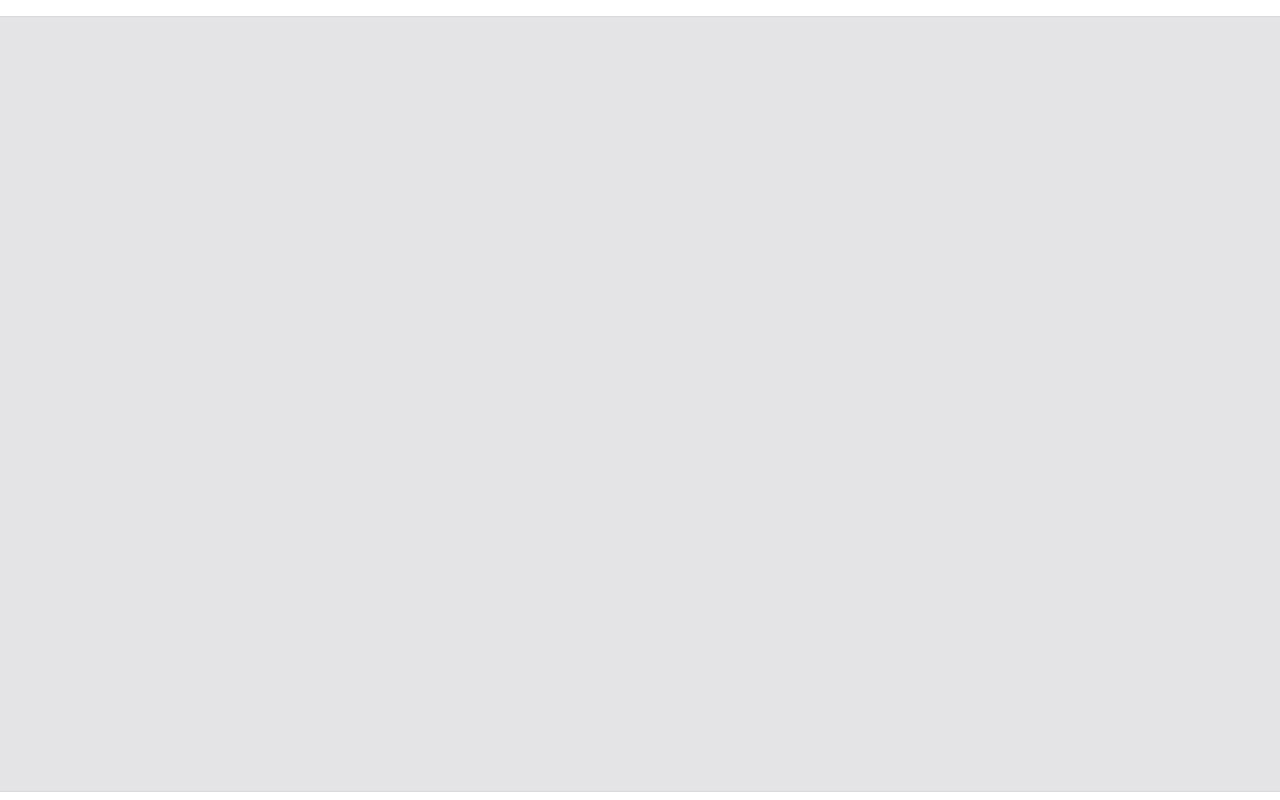
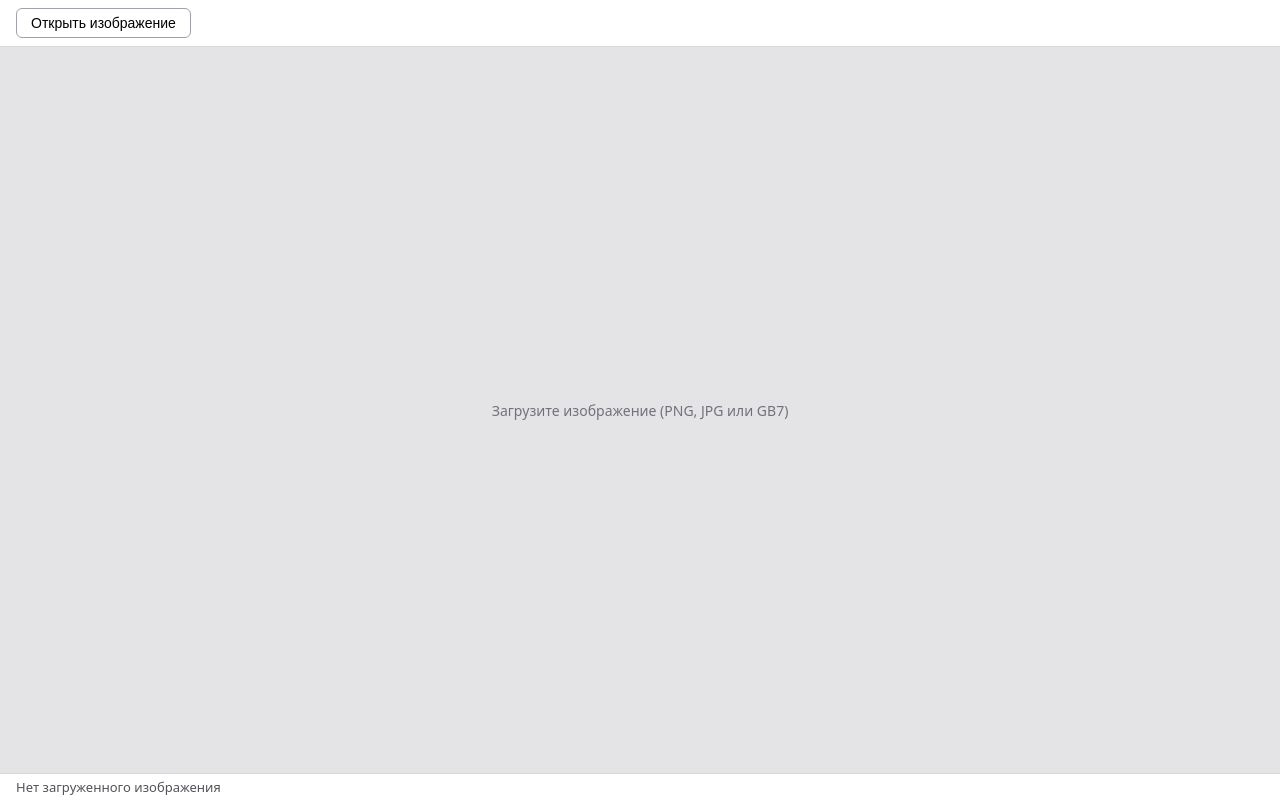
Before and after one commit to Bekmuratov-D/image-editor, a React (Vite) app: page / in a window 1280 px wide. Built offline with nearby package versions, Linux system fonts and the light colour scheme.

Commit message:
feat: загрузка PNG/JPG, отрисовка на canvas, статус-бар (Лаба-1)

```diff
--- a/src/components/App.tsx
+++ b/src/components/App.tsx
@@ -1,11 +1,23 @@
+import { useImageLoader } from '../hooks/useImageLoader';
+import { CanvasViewer } from './CanvasViewer/CanvasViewer';
+import { FileToolbar } from './FileToolbar/FileToolbar';
+import { StatusBar } from './StatusBar/StatusBar';
 import styles from './App.module.css';
 
 function App() {
+  const { image, fileName, error, loadFile } = useImageLoader();
+
   return (
     <div className="app">
-      <header className={styles.header}>{/* сюда встанет FileToolbar */}</header>
-      <main className={styles.main}>{/* сюда встанет CanvasViewer */}</main>
-      <footer className={styles.footer}>{/* сюда встанет StatusBar */}</footer>
+      <header className={styles.header}>
+        <FileToolbar onFileSelected={loadFile} />
+      </header>
+      <main className={styles.main}>
+        <CanvasViewer image={image} />
+      </main>
+      <footer className={styles.footer}>
+        <StatusBar image={image} fileName={fileName} error={error} />
+      </footer>
     </div>
   );
 }
--- /dev/null
+++ b/src/components/CanvasViewer/CanvasViewer.module.css
@@ -0,0 +1,21 @@
+.viewport {
+  max-width: 100%;
+  max-height: 100%;
+  overflow: auto;
+  display: flex;
+  align-items: center;
+  justify-content: center;
+}
+
+.canvas {
+  max-width: 100%;
+  height: auto;
+  display: block;
+  background: #ffffff;
+  box-shadow: 0 1px 4px rgba(0, 0, 0, 0.2);
+}
+
+.placeholder {
+  color: #71717a;
+  font-size: 14px;
+}
--- /dev/null
+++ b/src/components/CanvasViewer/CanvasViewer.tsx
@@ -0,0 +1,36 @@
+import { useEffect, useRef } from 'react';
+import type { RasterImage } from '../../core/image/RasterImage';
+import styles from './CanvasViewer.module.css';
+
+interface CanvasViewerProps {
+  image: RasterImage | null;
+}
+
+export function CanvasViewer({ image }: CanvasViewerProps) {
+  const canvasRef = useRef<HTMLCanvasElement>(null);
+
+  useEffect(() => {
+    const canvas = canvasRef.current;
+    if (!canvas || !image) {
+      return;
+    }
+    canvas.width = image.width;
+    canvas.height = image.height;
+    const ctx = canvas.getContext('2d');
+    if (!ctx) {
+      return;
+    }
+    const imageData = new ImageData(image.pixels, image.width, image.height);
+    ctx.putImageData(imageData, 0, 0);
+  }, [image]);
+
+  if (!image) {
+    return <div className={styles.placeholder}>Загрузите изображение (PNG, JPG или GB7)</div>;
+  }
+
+  return (
+    <div className={styles.viewport}>
+      <canvas ref={canvasRef} className={styles.canvas} />
+    </div>
+  );
+}
--- /dev/null
+++ b/src/components/FileToolbar/FileToolbar.module.css
@@ -0,0 +1,21 @@
+.toolbar {
+  display: flex;
+  gap: 8px;
+}
+
+.button {
+  padding: 6px 14px;
+  border: 1px solid #a1a1aa;
+  border-radius: 6px;
+  background: #ffffff;
+  cursor: pointer;
+  font-size: 14px;
+}
+
+.button:hover {
+  background: #f4f4f5;
+}
+
+.hiddenInput {
+  display: none;
+}
--- /dev/null
+++ b/src/components/FileToolbar/FileToolbar.tsx
@@ -0,0 +1,33 @@
+import { useRef, type ChangeEvent } from 'react';
+import styles from './FileToolbar.module.css';
+
+interface FileToolbarProps {
+  onFileSelected: (file: File) => void;
+}
+
+export function FileToolbar({ onFileSelected }: FileToolbarProps) {
+  const inputRef = useRef<HTMLInputElement>(null);
+
+  const handleChange = (event: ChangeEvent<HTMLInputElement>) => {
+    const file = event.target.files?.[0];
+    if (file) {
+      onFileSelected(file);
+    }
+    event.target.value = '';
+  };
+
+  return (
+    <div className={styles.toolbar}>
+      <button type="button" className={styles.button} onClick={() => inputRef.current?.click()}>
+        Открыть изображение
+      </button>
+      <input
+        ref={inputRef}
+        type="file"
+        accept=".png,.jpg,.jpeg,.gb7"
+        className={styles.hiddenInput}
+        onChange={handleChange}
+      />
+    </div>
+  );
+}
--- /dev/null
+++ b/src/components/StatusBar/StatusBar.module.css
@@ -0,0 +1,9 @@
+.bar {
+  white-space: nowrap;
+  overflow: hidden;
+  text-overflow: ellipsis;
+}
+
+.error {
+  color: #b91c1c;
+}
--- /dev/null
+++ b/src/components/StatusBar/StatusBar.tsx
@@ -0,0 +1,25 @@
+import type { RasterImage } from '../../core/image/RasterImage';
+import styles from './StatusBar.module.css';
+
+interface StatusBarProps {
+  image: RasterImage | null;
+  fileName: string | null;
+  error: string | null;
+}
+
+export function StatusBar({ image, fileName, error }: StatusBarProps) {
+  if (error) {
+    return <div className={`${styles.bar} ${styles.error}`}>{error}</div>;
+  }
+
+  if (!image) {
+    return <div className={styles.bar}>Нет загруженного изображения</div>;
+  }
+
+  return (
+    <div className={styles.bar}>
+      {fileName ? `${fileName} · ` : ''}
+      {image.width}×{image.height}px · глубина цвета: {image.bitDepth} бит
+    </div>
+  );
+}
--- a/src/core/codecs/Codec.ts
+++ b/src/core/codecs/Codec.ts
@@ -1,9 +1,5 @@
 import type { RasterImage } from '../image/RasterImage';
 
-/**
- * Общий интерфейс кодека формата изображения. pngJpgCodec реализует его
- * через встроенные возможности браузера, gb7 — полностью руками.
- */
 export interface ImageCodec {
   decode(bytes: ArrayBuffer): RasterImage | Promise<RasterImage>;
   encode(image: RasterImage): Uint8Array | Promise<Uint8Array>;
--- /dev/null
+++ b/src/core/codecs/pngJpgCodec.ts
@@ -0,0 +1,36 @@
+import type { RasterImage } from '../image/RasterImage';
+
+function loadImageElement(src: string): Promise<HTMLImageElement> {
+  return new Promise((resolve, reject) => {
+    const img = new Image();
+    img.onload = () => resolve(img);
+    img.onerror = () => reject(new Error('Не удалось загрузить изображение'));
+    img.src = src;
+  });
+}
+
+export async function decodePngJpg(file: File): Promise<RasterImage> {
+  const url = URL.createObjectURL(file);
+  try {
+    const img = await loadImageElement(url);
+    const canvas = document.createElement('canvas');
+    canvas.width = img.naturalWidth;
+    canvas.height = img.naturalHeight;
+    const ctx = canvas.getContext('2d');
+    if (!ctx) {
+      throw new Error('Canvas 2D недоступен');
+    }
+    ctx.drawImage(img, 0, 0);
+    const { data, width, height } = ctx.getImageData(0, 0, canvas.width, canvas.height);
+    return {
+      width,
+      height,
+      pixels: data,
+      bitDepth: 8,
+      hasMask: true,
+      sourceFormat: file.type.includes('png') ? 'png' : 'jpg',
+    };
+  } finally {
+    URL.revokeObjectURL(url);
+  }
+}
--- /dev/null
+++ b/src/hooks/useImageLoader.ts
@@ -0,0 +1,35 @@
+import { useCallback, useState } from 'react';
+import type { RasterImage } from '../core/image/RasterImage';
+import { decodePngJpg } from '../core/codecs/pngJpgCodec';
+
+interface ImageLoaderState {
+  image: RasterImage | null;
+  fileName: string | null;
+  error: string | null;
+  isLoading: boolean;
+}
+
+export function useImageLoader() {
+  const [state, setState] = useState<ImageLoaderState>({
+    image: null,
+    fileName: null,
+    error: null,
+    isLoading: false,
+  });
+
+  const loadFile = useCallback(async (file: File) => {
+    setState((prev) => ({ ...prev, isLoading: true, error: null }));
+    try {
+      const image = await decodePngJpg(file);
+      setState({ image, fileName: file.name, error: null, isLoading: false });
+    } catch (err) {
+      setState((prev) => ({
+        ...prev,
+        isLoading: false,
+        error: err instanceof Error ? err.message : 'Не удалось загрузить файл',
+      }));
+    }
+  }, []);
+
+  return { ...state, loadFile };
+}
```
Also changed, not shown: src/core/image/RasterImage.ts (+0 -8 lines).
